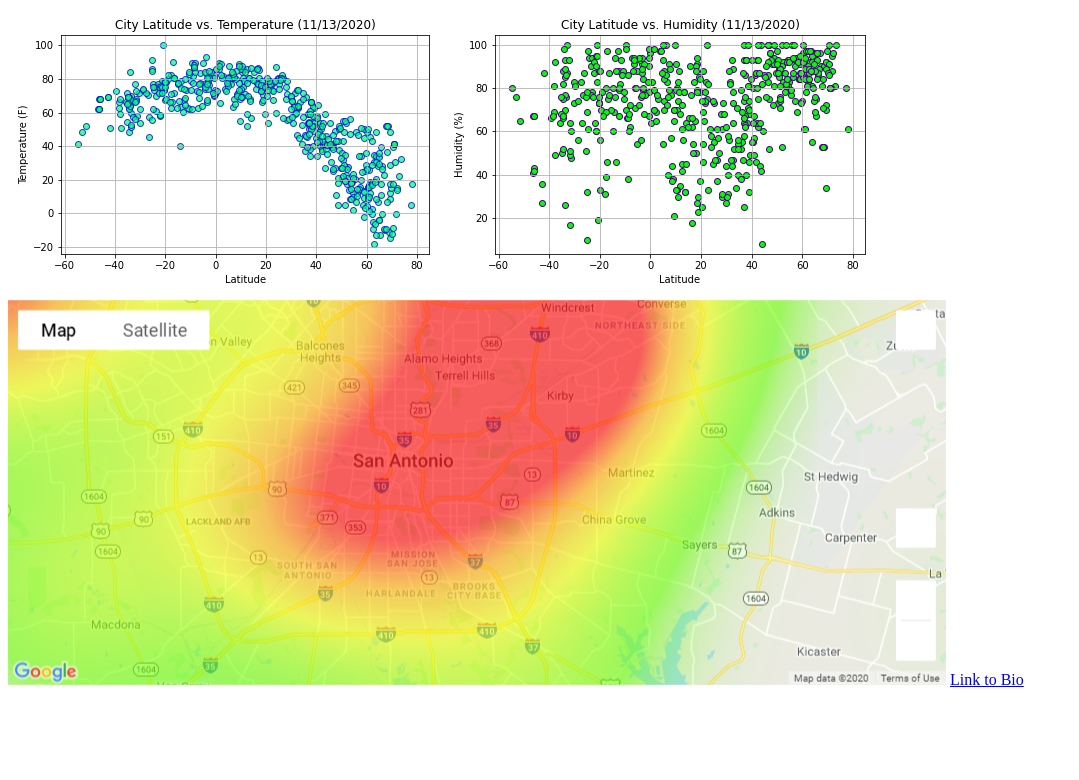
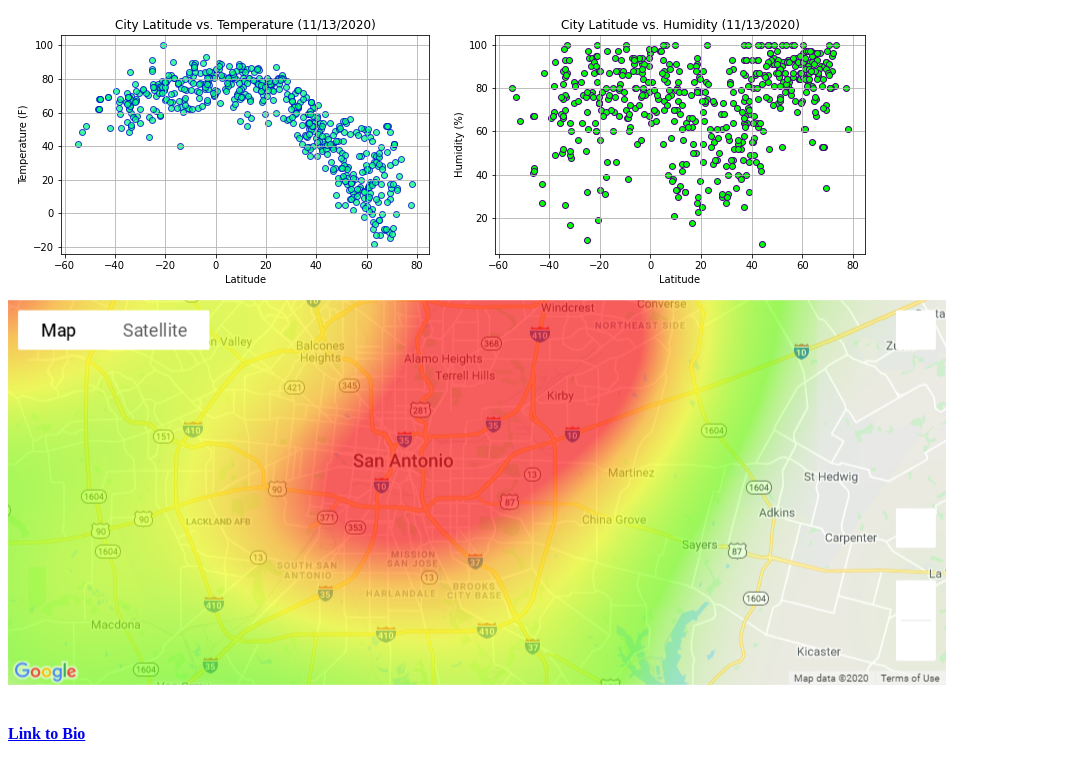
Before and after one commit to Teresa-18/ExperimentalHTMLCSS, a plain HTML site: page index.html in a window 1280 px wide. Shown: the whole page, without its empty margins (0-1079 px from the left). Drawn offline with Linux system fonts and the light colour scheme.

Commit message:
pushing update

```diff
--- a/index.html
+++ b/index.html
@@ -9,7 +9,9 @@
     <img src="Citiesfig1.png" alt="Latitude v Temperature">
     <img src="Citiesfig2.png" alt="Latitude v Humidity">
     <img src="map (1).png" alt="San Antonio Arrests">
-
-    <a href="https://teresa-18.github.io/PersonalBio.github.io/">Link to Bio</a>
+    <br>
+    <br>
+    <br>
+    <strong><a href="https://teresa-18.github.io/PersonalBio.github.io/" target="_blank">Link to Bio</a></strong>
 </body>
 </html>
```
